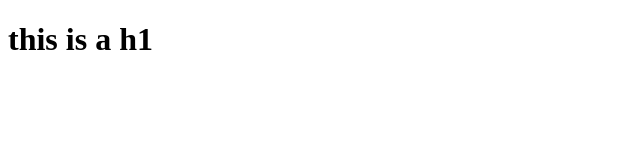
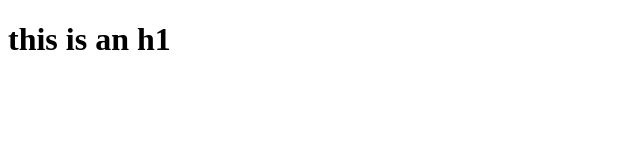
Before and after one commit to chyanchyan/coursera-test, a plain HTML site: page index.html in a window 1280 px wide. Shown: the full height of the page, 0-640 px from the left. Drawn offline with Linux system fonts and the light colour scheme.

Commit message:
Update index.html

```diff
--- a/index.html
+++ b/index.html
@@ -4,6 +4,6 @@
 	<title>hello world!</title>
 </head>
 <body>
-<h1>this is a h1</h1>
+<h1>this is an h1</h1>
 </body>
 </html>
```
